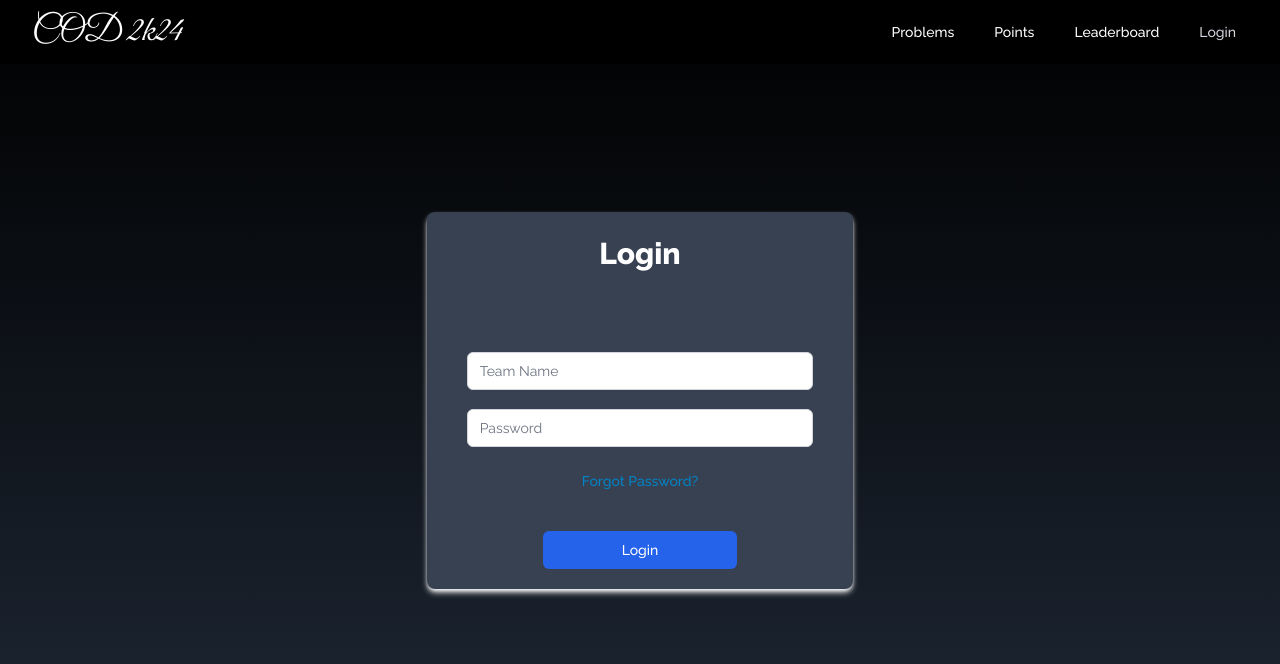
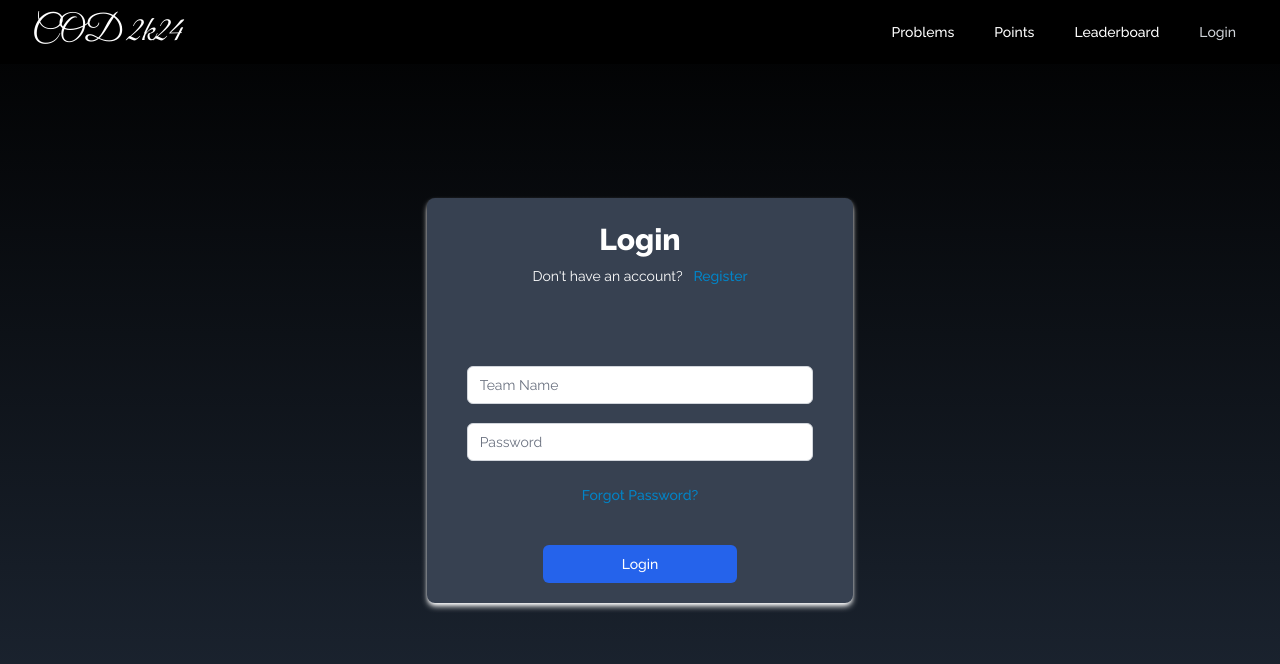
Before and after one commit to AnupeshVerma/Cod2k24-Mnnit, a React (Create React App) app in the folder client/: page /login in a window 1280 px wide. Shown: the top 664 px of the page. Built offline with nearby package versions, Linux system fonts and the light colour scheme; no server answers.

Commit message:
Register page back

```diff
--- a/client/src/App.js
+++ b/client/src/App.js
@@ -5,7 +5,7 @@ import Navbar from "./components/layout/Navbar";
 import Login from "./components/auth/Login";
 import Register from "./components/auth/Register";
 import Points from "./components/layout/Points";
-// import Landing from "./components/layout/Landing";
+import Landing from "./components/layout/Landing";
 import { loadUser } from "./actions/auth";
 import store from "./store";
 import setAuthToken from "./utils/setAuthToken";
@@ -36,7 +36,7 @@ const App = ({ isAuthenticated }) => {
               <section>
                 {/* <Alert /> */}
                 <Routes>
-                  <Route exact path='/' element={<Login />} />
+                  <Route exact path='/' element={<Landing />} />
                   {/* //modify this */}
                   <Route exact path='/register' element={<Register />} />
                   <Route exact path='/login' element={<Login />} />
--- a/client/src/components/auth/Login.js
+++ b/client/src/components/auth/Login.js
@@ -55,9 +55,9 @@ const Login = ({ login, isAuthenticated, isAdmin }) => {
         <div className="text-white w-4/5 md:w-4/12 bg-gray-700 rounded-lg  shadow-md shadow-white">
           <Header
             heading="Login"
-            // paragraph="Don't have an account? &nbsp;"
-            // linkName="Register"
-            // linkUrl="/register"
+            paragraph="Don't have an account? &nbsp;"
+            linkName="Register"
+            linkUrl="/register"
           />
 
           <form className="p-5 space-y-6" onSubmit={(e) => onSubmit(e)}>
```
